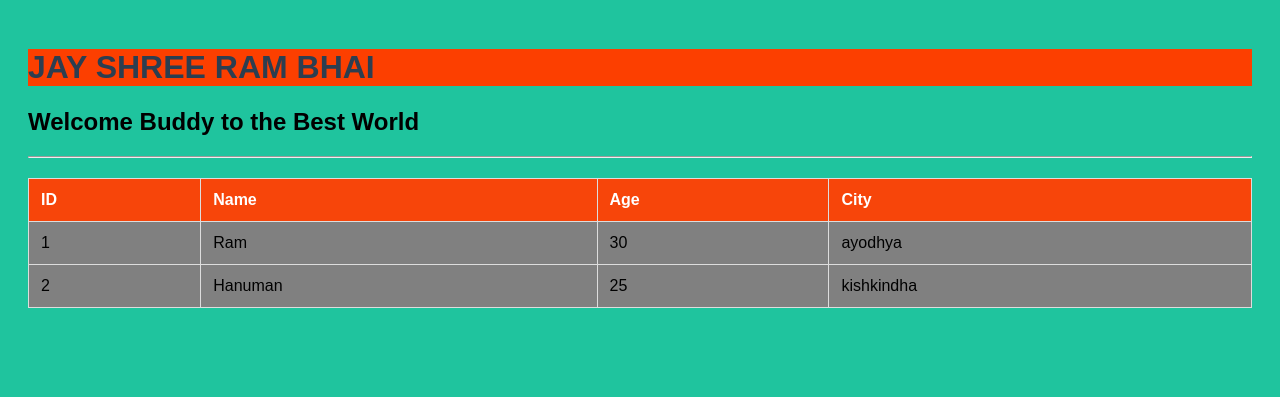
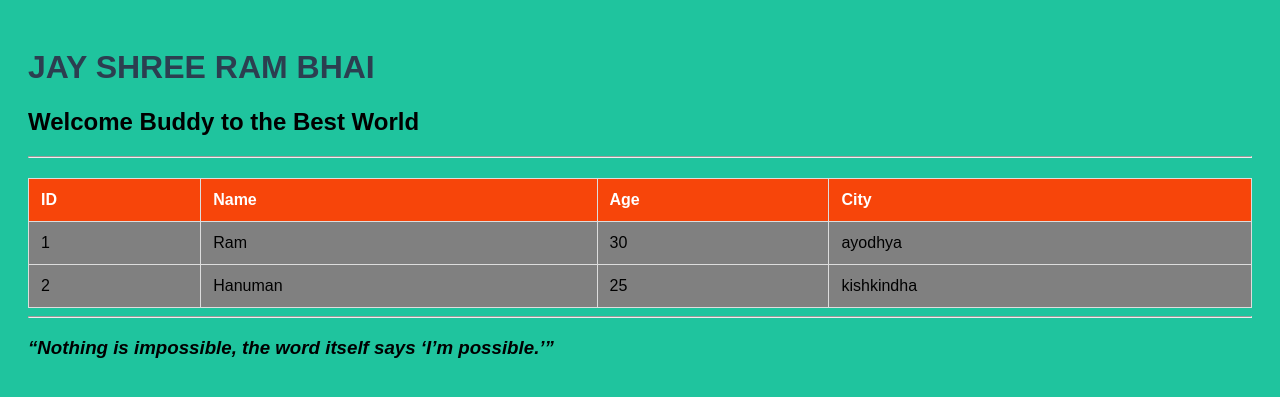
Before and after one commit to yogeshGit11/deploy-app-on-ec2, a Django app: page / in a window 1280 px wide. Shown: the top 397 px of the page. Run offline with Django 4.2, Linux system fonts and the light colour scheme; data comes from the database, SQL or seed files in the repository.

Commit message:
modifying index.html file 1

```diff
--- a/app/templates/index.html
+++ b/app/templates/index.html
@@ -34,7 +34,7 @@
     </style>
 </head>
 <body>
-    <h1 style="background-color: rgb(252, 63, 0);">JAY SHREE RAM BHAI</h1>
+    <h1 style="foreground-color: rgb(252, 63, 0);foreground-color: rgb(251, 250, 249);">JAY SHREE RAM BHAI</h1>
     <h2>Welcome Buddy to the Best World</h2>
     <hr>
 
@@ -63,5 +63,7 @@
             {% endfor %}
         </tbody>
     </table>
+    <hr>
+    <h3><i>“Nothing is impossible, the word itself says ‘I’m possible.’”</i></h3>
 </body>
 </html>
```
